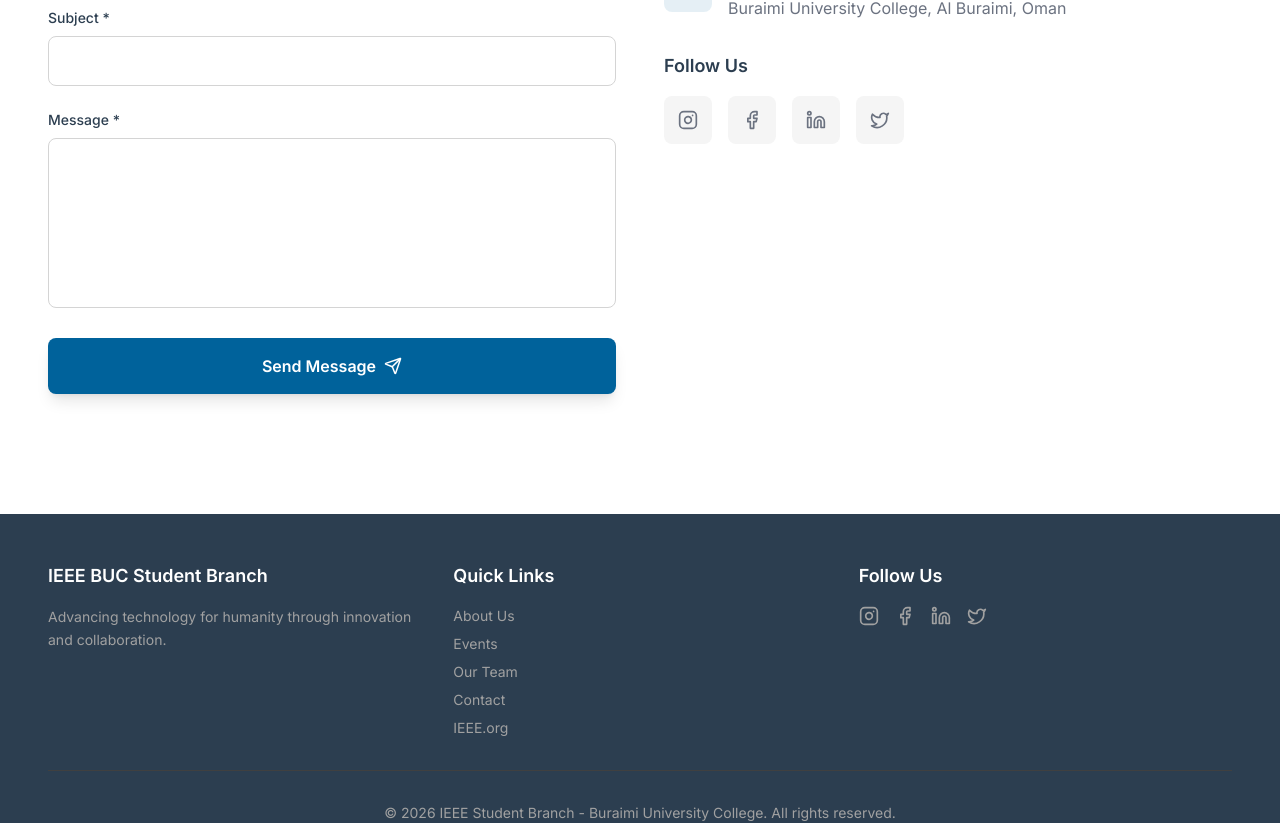
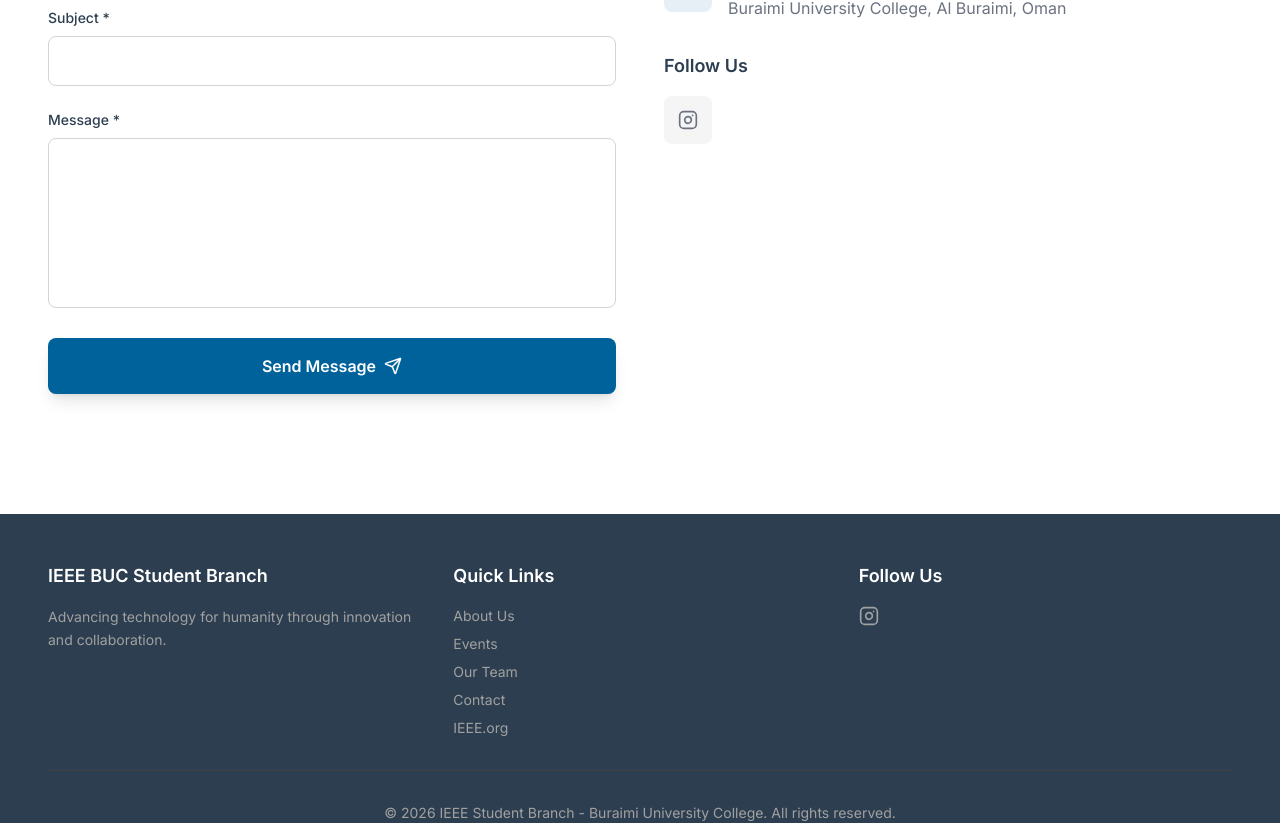
Before and after one commit to rworldx/ieee-buc-website, a Next.js app: page /contact in a window 1280 px wide. Shown: the part 708-1531 px from the top of the page. Built offline with nearby package versions, Linux system fonts and the light colour scheme.

Commit message:
Remove Facebook, LinkedIn, and Twitter icons from footer and contact page

```diff
--- a/src/app/contact/page.tsx
+++ b/src/app/contact/page.tsx
@@ -92,39 +92,6 @@ export default function ContactPage() {
                     <Instagram size={20} />
                   </a>
                 )}
-                {siteInfo.socials.facebook && (
-                  <a
-                    href={siteInfo.socials.facebook}
-                    target="_blank"
-                    rel="noopener noreferrer"
-                    className="w-12 h-12 bg-neutral-100 hover:bg-ieee-blue text-neutral-600 hover:text-white rounded-lg flex items-center justify-center transition-colors"
-                    aria-label="Facebook"
-                  >
-                    <Facebook size={20} />
-                  </a>
-                )}
-                {siteInfo.socials.linkedin && (
-                  <a
-                    href={siteInfo.socials.linkedin}
-                    target="_blank"
-                    rel="noopener noreferrer"
-                    className="w-12 h-12 bg-neutral-100 hover:bg-ieee-blue text-neutral-600 hover:text-white rounded-lg flex items-center justify-center transition-colors"
-                    aria-label="LinkedIn"
-                  >
-                    <Linkedin size={20} />
-                  </a>
-                )}
-                {siteInfo.socials.twitter && (
-                  <a
-                    href={siteInfo.socials.twitter}
-                    target="_blank"
-                    rel="noopener noreferrer"
-                    className="w-12 h-12 bg-neutral-100 hover:bg-ieee-blue text-neutral-600 hover:text-white rounded-lg flex items-center justify-center transition-colors"
-                    aria-label="Twitter"
-                  >
-                    <Twitter size={20} />
-                  </a>
-                )}
               </div>
             </div>
           </div>
--- a/src/components/layout/Footer.tsx
+++ b/src/components/layout/Footer.tsx
@@ -35,15 +35,6 @@ export default function Footer() {
               <a href="https://instagram.com/ieee.buc" target="_blank" rel="noopener noreferrer" className="text-neutral-400 hover:text-white transition-colors" aria-label="Instagram">
                 <Instagram size={20} />
               </a>
-              <a href="https://facebook.com/ieeebuc" target="_blank" rel="noopener noreferrer" className="text-neutral-400 hover:text-white transition-colors" aria-label="Facebook">
-                <Facebook size={20} />
-              </a>
-              <a href="https://linkedin.com/company/ieee-buc" target="_blank" rel="noopener noreferrer" className="text-neutral-400 hover:text-white transition-colors" aria-label="LinkedIn">
-                <Linkedin size={20} />
-              </a>
-              <a href="https://twitter.com/ieee_buc" target="_blank" rel="noopener noreferrer" className="text-neutral-400 hover:text-white transition-colors" aria-label="Twitter">
-                <Twitter size={20} />
-              </a>
             </div>
           </div>
         </div>
```
